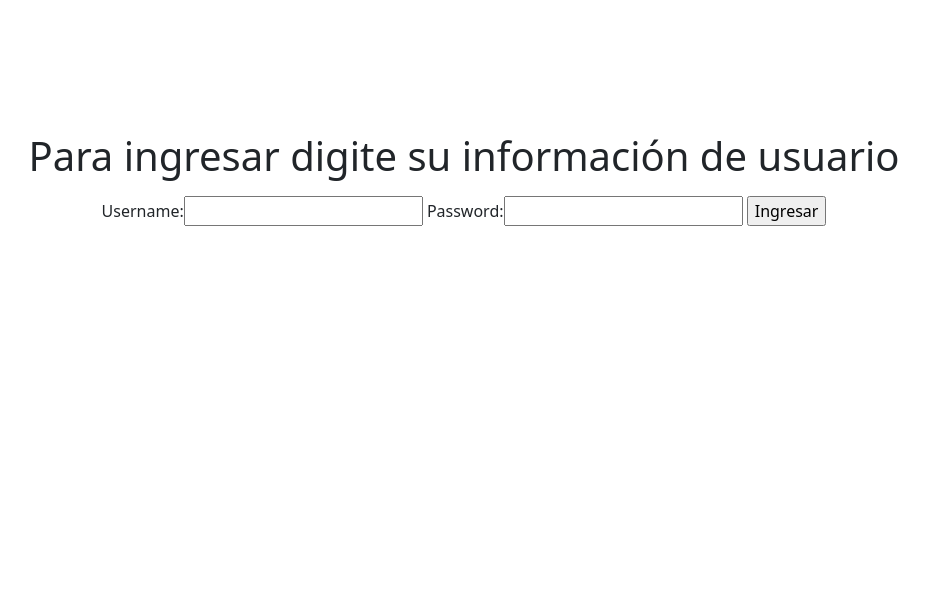
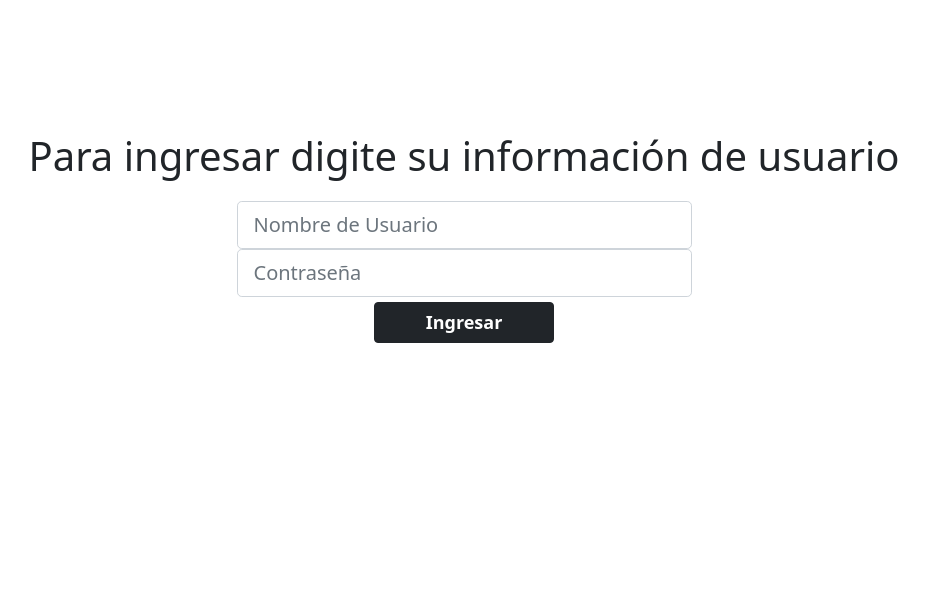
Before and after one commit to JasonCacante/sg_sst, a Django app: page /usuarios/ in a window 1280 px wide. Shown: the part 56-645 px from the top of the page, without its empty margins (176-1105 px from the left). Run offline with Django 3.2, Linux system fonts and the light colour scheme.

Commit message:
Ajustando la vista de login para que funcione

```diff
--- a/Usuarios/forms.py
+++ b/Usuarios/forms.py
@@ -1,5 +1,5 @@
 from django import forms
 
 class LoginForm(forms.Form):
-    username = forms.CharField(max_length=20)
-    password = forms.CharField(max_length=20, widget=forms.PasswordInput)
+    username = forms.CharField(max_length=20, widget=forms.TextInput(attrs={'class': 'form-control form-control-lg', 'placeholder': 'Nombre de Usuario'}))
+    password = forms.CharField(max_length=20, widget=forms.PasswordInput(attrs={'class': 'form-control form-control-lg' , 'placeholder': 'Contraseña'}))
--- a/Usuarios/templates/Usuarios/login.html
+++ b/Usuarios/templates/Usuarios/login.html
@@ -4,13 +4,20 @@
 <div class="container ">
 	<h1 class="mt-5"> Para ingresar digite su información de usuario</h1>
 	<p class="lead">
-		<form action="" method="post">
-            {% csrf_token %}
-            {{form}}
-            <input type="submit" value="Ingresar" />
-        </form>
+		<div class="loginForm">
+			<form action="" method="post">
+				{% csrf_token %}
+				<div class="form-group">
+					{{ form.username }}
+				</div>
+				<div class="form-group">
+					{{ form.password }}
+				</div>
+				<div class="form-group">
+					<input class="btn btn-group-lg btn-dark" type="submit" value="Ingresar" style="width: 10em; margin: 5px auto; font-size: large; font-weight: bold;" />
+				</div>
+			</form>
+		</div>
 	</p>
-	<p>
-
 </div>
 {% endblock%}
--- a/Usuarios/urls.py
+++ b/Usuarios/urls.py
@@ -4,5 +4,5 @@ from Usuarios.views import (
 )
 
 urlpatterns = [
-    path("", loginView, name="loginView"),
+    path("", loginView, name="usuarios"),
 ]
--- a/sg_sst_app/static/sg_sst_app/css/style.css
+++ b/sg_sst_app/static/sg_sst_app/css/style.css
@@ -32,3 +32,11 @@ footer {
 	width: 100%;
 	height: 90px;
 }
+
+.loginForm {
+	text-align: center;
+	width: 50%;
+	margin: 20px auto;
+	border-radius: 10px;
+	padding: 1px 50px
+}
--- a/sg_sst_app/templates/sg_sst_app/base.html
+++ b/sg_sst_app/templates/sg_sst_app/base.html
@@ -21,7 +21,7 @@
 			<!-- Fixed navbar -->
 			<nav class="navbar navbar-expand-md navbar-dark fixed-top bg-dark">
 				<div class="container-fluid">
-					<a class="navbar-brand" href="#">Inicio</a>
+					<a class="navbar-brand {% if request.path == '/' %} active {% endif %}" href="{% url 'home' %}">Inicio</a>
 					<button
 						class="navbar-toggler"
 						type="button"
@@ -36,7 +36,7 @@
 					<div class="collapse navbar-collapse" id="navbarCollapse">
 						<ul class="navbar-nav me-auto mb-2 mb-md-0">
 							<li class="nav-item">
-								<a class="nav-link active" aria-current="page" href="#">Ingresar</a>
+								<a class="nav-link {% if request.path == '/usuarios/' %} active {% endif %}" aria-current="page" href="{% url 'usuarios' %}">Ingresar</a>
 							</li>
 							<li class="nav-item">
 								<a class="nav-link" href="#">Salir</a>
--- a/sg_sst_app/templates/sg_sst_app/home.html
+++ b/sg_sst_app/templates/sg_sst_app/home.html
@@ -3,10 +3,9 @@
 <div class="container ">
 	<h1 class="mt-5"> Sistema de Gestión de la Seguridad y Salud en el Trabajo</h1>
 	<p class="lead">
-		Le damos la bienvenida. Para empezar a interacturar con la aplicación por favor inicie sesión. Si esta intereando en conocer más sobre la legislación puede dar click en el siguiente enlace.
+		Le damos la bienvenida. Para empezar a interacturar con la aplicación por favor inicie sesión. Si esta interesando en conocer más sobre la legislación puede dar click en el siguiente enlace.
 	</p>
 	<p>
-		Back to
 		<a href="https://www.mintrabajo.gov.co/relaciones-laborales/riesgos-laborales/sistema-de-gestion-de-seguridad-y-salud-en-el-trabajo">Legislación Colombiana</a>
 	</p>
 </div>
```
